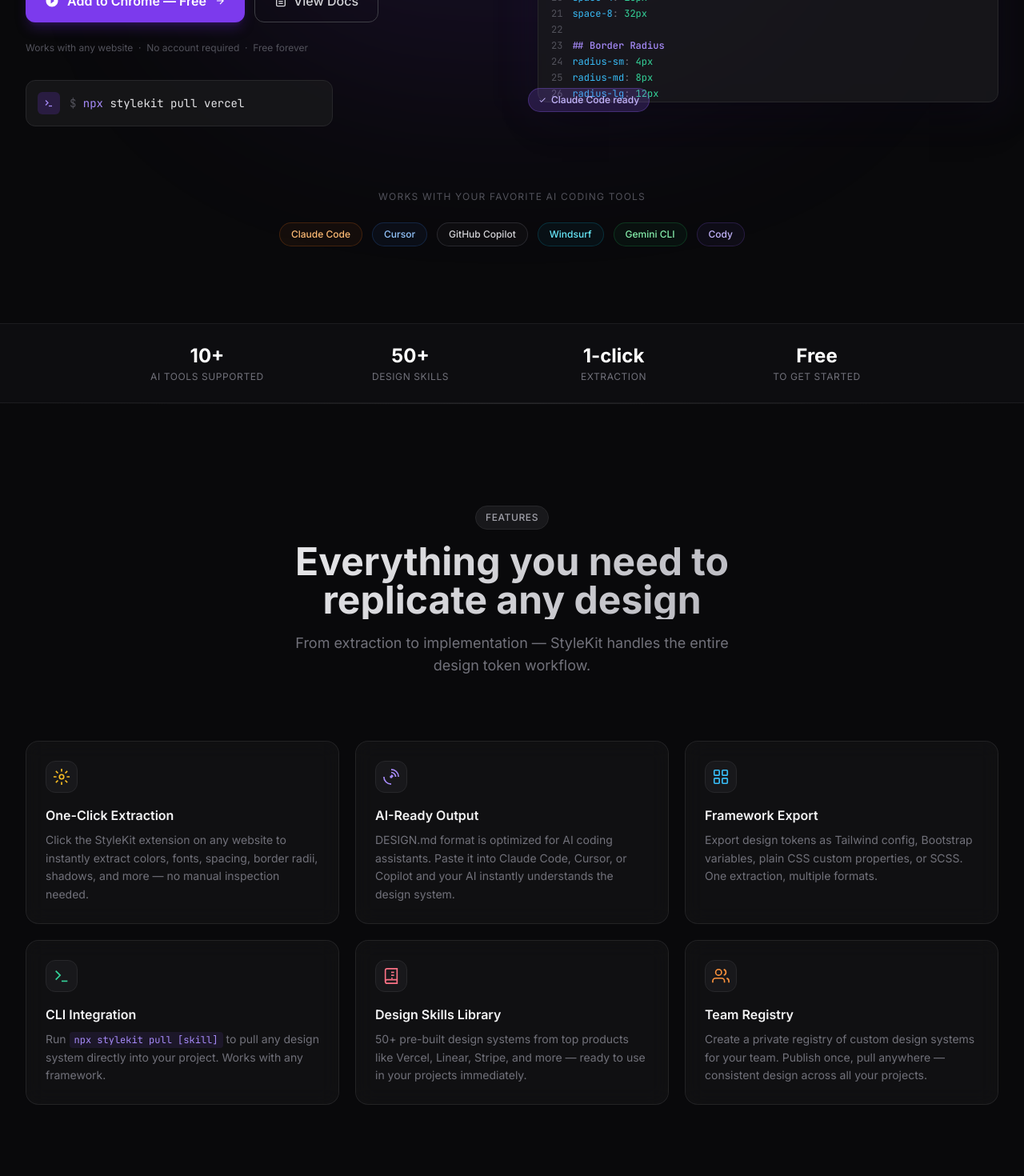
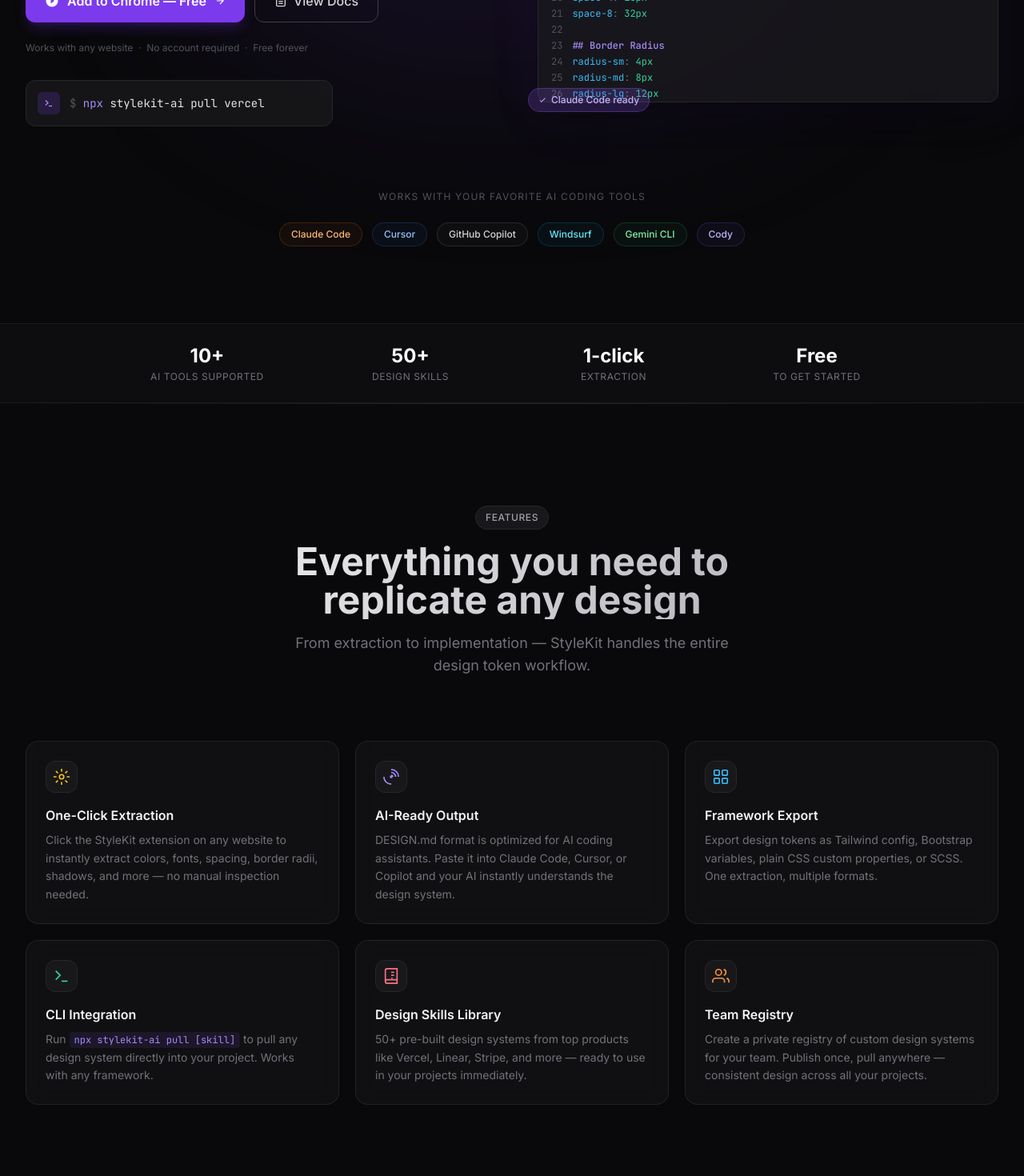
Before and after one commit to yigityldzzz/stylekit, a Next.js app in the folder apps/web/: page / in a window 1280 px wide. Shown: the part 600-2070 px from the top of the page at 80% size. Built offline with nearby package versions, Linux system fonts and the light colour scheme.

Commit message:
Update CLI commands to npx stylekit-ai

```diff
--- a/apps/web/components/Features.tsx
+++ b/apps/web/components/Features.tsx
@@ -58,7 +58,7 @@
       <>
         Run{' '}
         <code className="text-violet-400 font-mono text-xs bg-violet-500/10 px-1.5 py-0.5 rounded">
-          npx stylekit pull [skill]
+          npx stylekit-ai pull [skill]
         </code>{' '}
         to pull any design system directly into your project. Works with any framework.
       </>
--- a/apps/web/components/Hero.tsx
+++ b/apps/web/components/Hero.tsx
@@ -109,7 +109,7 @@
               <code className="text-sm font-mono text-zinc-300">
                 <span className="text-zinc-600">$</span>{' '}
                 <span className="text-violet-400">npx</span>{' '}
-                <span className="text-zinc-200">stylekit pull vercel</span>
+                <span className="text-zinc-200">stylekit-ai pull vercel</span>
               </code>
             </div>
           </div>
--- a/apps/web/components/HowItWorks.tsx
+++ b/apps/web/components/HowItWorks.tsx
@@ -100,7 +100,7 @@
 ]
 
 const cliExample = `# Apply Vercel's design system to your project
-$ npx stylekit pull vercel
+$ npx stylekit-ai pull vercel
 
 > Fetching skill: vercel
 > Writing DESIGN.md...
--- a/apps/web/components/Pricing.tsx
+++ b/apps/web/components/Pricing.tsx
@@ -40,7 +40,7 @@
       'Everything in Free',
       'Unlimited Design Skills',
       'Framework export (Tailwind, Bootstrap, CSS)',
-      'CLI tool (npx stylekit)',
+      'CLI tool (npx stylekit-ai)',
       'Full token extraction',
       'Spacing & shadow analysis',
       'Export as JSON / SCSS',
```
Also changed, not shown: 2 other files (tests, documents, lock files or other folders).
